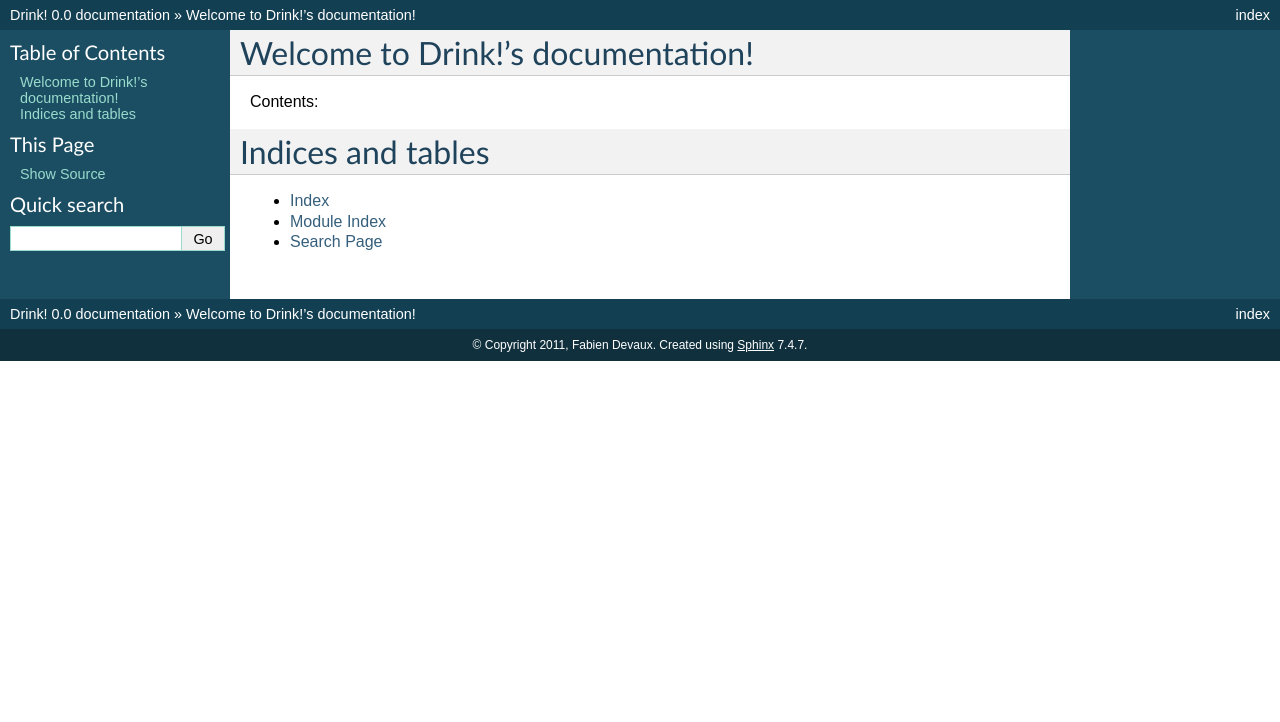
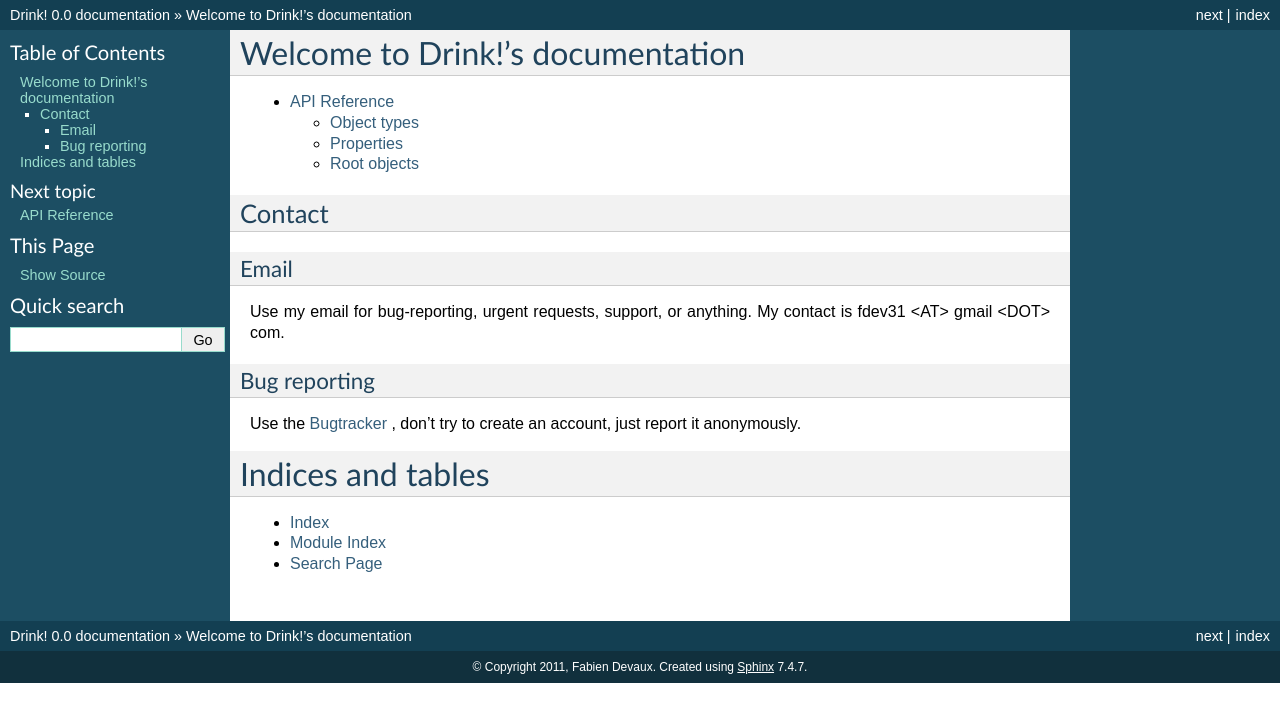
Before and after one commit to fdev31/drink, a Sphinx documentation site: the page built from docs/source/index.rst, in a window 1280 px wide. Shown: the top 722 px of the page. Built offline with Sphinx 7.4.7, drawn with Linux system fonts in a browser that asks for light colours.

Commit message:
update docs

```diff
--- a/docs/source/conf.py
+++ b/docs/source/conf.py
@@ -16,7 +16,7 @@ import sys, os
 # If extensions (or modules to document with autodoc) are in another directory,
 # add these directories to sys.path here. If the directory is relative to the
 # documentation root, use os.path.abspath to make it absolute, like shown here.
-#sys.path.insert(0, os.path.abspath('.'))
+sys.path.insert(0, os.path.abspath(os.path.join(os.path.pardir, os.path.pardir)))
 
 # -- General configuration -----------------------------------------------------
 
@@ -25,7 +25,7 @@ import sys, os
 
 # Add any Sphinx extension module names here, as strings. They can be extensions
 # coming with Sphinx (named 'sphinx.ext.*') or your custom ones.
-extensions = ['sphinx.ext.autodoc', 'sphinx.ext.todo', 'sphinx.ext.coverage', 'sphinx.ext.viewcode']
+extensions = ['sphinx.ext.autosummary', 'sphinx.ext.autodoc', 'sphinx.ext.todo', 'sphinx.ext.coverage', 'sphinx.ext.viewcode']
 
 # Add any paths that contain templates here, relative to this directory.
 templates_path = ['_templates']
@@ -214,3 +214,8 @@ man_pages = [
     ('index', 'drink', u'Drink! Documentation',
      [u'Fabien Devaux'], 1)
 ]
+
+autosummary_generate = True
+autoclass_content = "both"
+autodoc_member_order = "bysource"
+autodoc_default_flags = ('members', 'undoc-members', 'show-inheritance', 'inherited')
--- a/docs/source/index.rst
+++ b/docs/source/index.rst
@@ -3,13 +3,27 @@
    You can adapt this file completely to your liking, but it should at least
    contain the root `toctree` directive.
 
-Welcome to Drink!'s documentation!
-==================================
-
-Contents:
+Welcome to Drink!'s documentation
+=================================
 
 .. toctree::
    :maxdepth: 2
+
+   api
+
+Contact
+*******
+
+Email
+-----
+
+Use my email for bug-reporting, urgent requests, support, or anything.
+My contact is fdev31 <AT> gmail <DOT> com.
+
+Bug reporting
+-------------
+
+Use the `Bugtracker`_ , don't try to create an account, just report it anonymously.
 
 Indices and tables
 ==================
@@ -17,3 +31,5 @@ Indices and tables
 * :ref:`genindex`
 * :ref:`modindex`
 * :ref:`search`
+
+.. _Bugtracker: http://zicbee.gnux.info/bugtraq
```
Also changed, not shown: docs/source/api.rst (added, +31 -0 lines), docs/source/apis/drink.objects.filesystem.rst (added, +8 -0 lines), docs/source/apis/drink.objects.finder.rst (added, +10 -0 lines), docs/source/apis/drink.objects.generic.rst (added, +12 -0 lines), docs/source/apis/drink.objects.markdown.rst (added, +10 -0 lines), docs/source/apis/drink.objects.rst (added, +10 -0 lines), docs/source/apis/drink.objects.tasks.rst (added, +11 -0 lines), docs/source/apis/drink.objects.users.rst (added, +14 -0 lines), docs/source/apis/drink.types.rst (added, +24 -0 lines).
